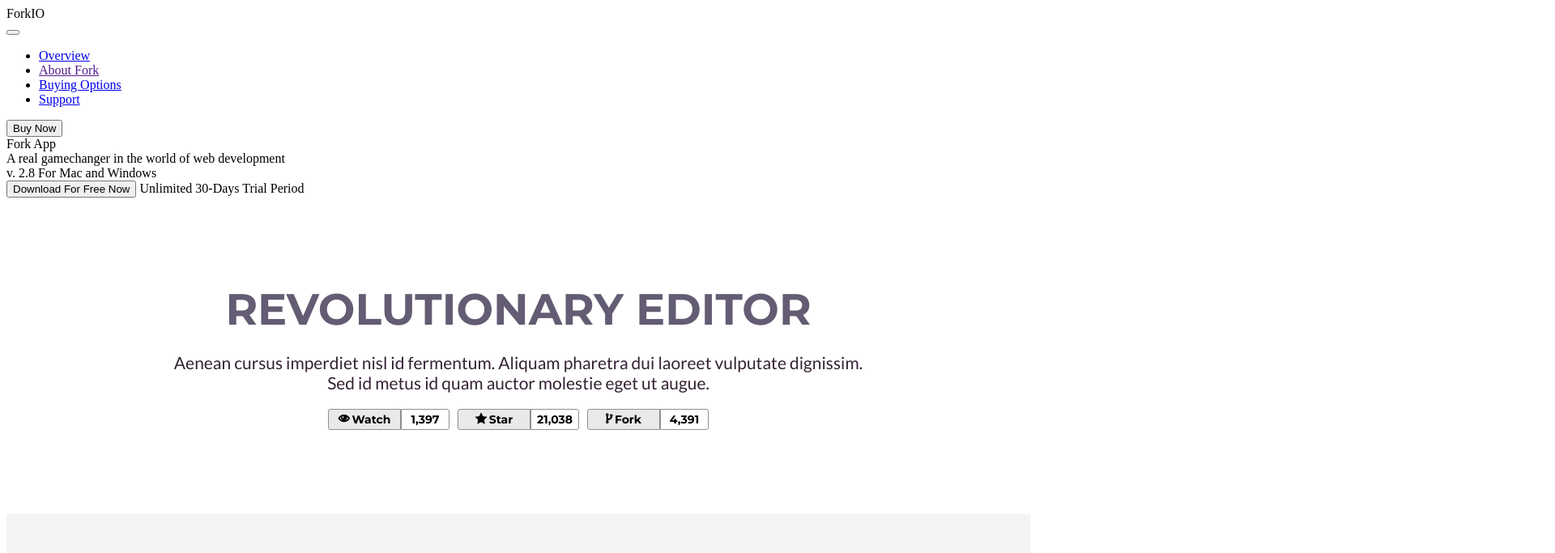
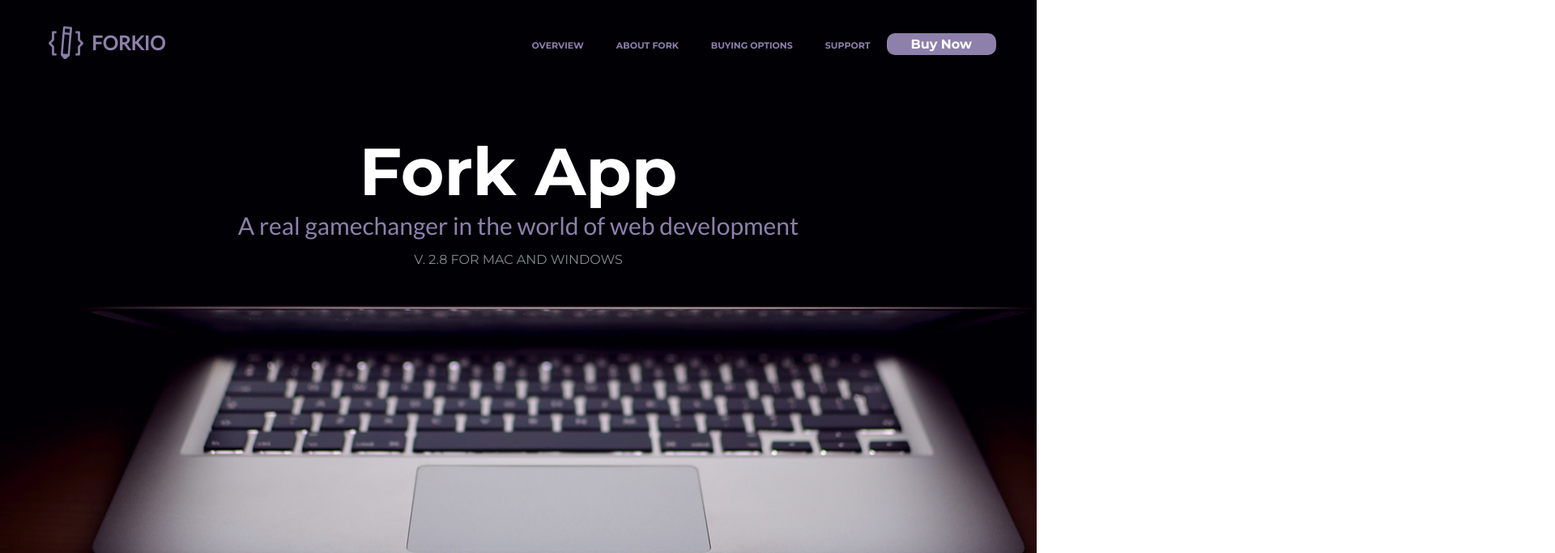
Before and after one commit to forkio-fe21/forkio-fe21.github.io, a website: page index.html in a window 1280 px wide. Shown: the top 683 px of the page at 81% size, 1920 px wide, since content can reach past the window. Drawn offline with Linux system fonts and the light colour scheme; files that its build step writes are made by us from their sources; files whose address does not match are found by name; a web font is replaced by a local one.

Commit message:
fixed bugs

```diff
--- a/index.html
+++ b/index.html
@@ -6,7 +6,8 @@
     <link rel="preconnect" href="https://fonts.gstatic.com">
     <link href="https://fonts.googleapis.com/css2?family=Lato:ital,wght@0,400;1,700&family=Montserrat:wght@400;700&display=swap" rel="stylesheet">
     <!-- <link rel="stylesheet" href="./src/fonts/icons.css "> -->
-    <link rel="stylesheet" href="./dist/css/style.css">
+    <link rel="stylesheet" href="./dist/css/styles.css">
+
     <title>Forkio App</title>
 </head>
 <body>
--- a/src/scss/_body.scss
+++ /dev/null
@@ -1,4 +0,0 @@
-body {
-    font-family: 'Lato', sans-serif;
-font-family: 'Montserrat', sans-serif;
-}
--- a/src/scss/style.scss
+++ /dev/null
@@ -1,4 +0,0 @@
-@import "./variables";
-@import "./mixins";
-@import "./body";
-@import "./revolutionary-editor";
--- a/src/styles/here-is-what-you-get.scss
+++ b/src/styles/here-is-what-you-get.scss
@@ -1,3 +1,5 @@
+@import "mixins";
+
 .here-u-get {@include flex-center;}
 .here-u-get-container {padding-left: 10px; padding-right: 10px;}
 
--- a/src/styles/styles.scss
+++ b/src/styles/styles.scss
@@ -1,14 +1,12 @@
 @import "./reset";
+@import "./mixins";
+@import "./vars";
+@import "./icons";
 @import "./header";
 @import "./header-bg";
+@import "./revolutionary-editor";
 @import "./here-is-what-you-get";
 @import "./people-are-talking";
-@import "./vars";
-@import "./icons";
-@import "./mixins";
-@import "./body";
-@import "./revolutionary-editor";
-@import "./here-is-what-you-get";
 @import "./fork-subscription-pricing";
 
 
```
Also changed, not shown: dist/css/style.css (deleted), dist/css/styles.css, dist/fonts/icomoon.ttf (deleted), dist/fonts/icomoon.woff (deleted), dist/fork-sub-pricing-bg.png (deleted), dist/js/script-min.js, dist/js/script.js, src/scss/_mixins.scss (deleted), src/scss/_revolutionary-editor.scss (deleted), 2 other files.
